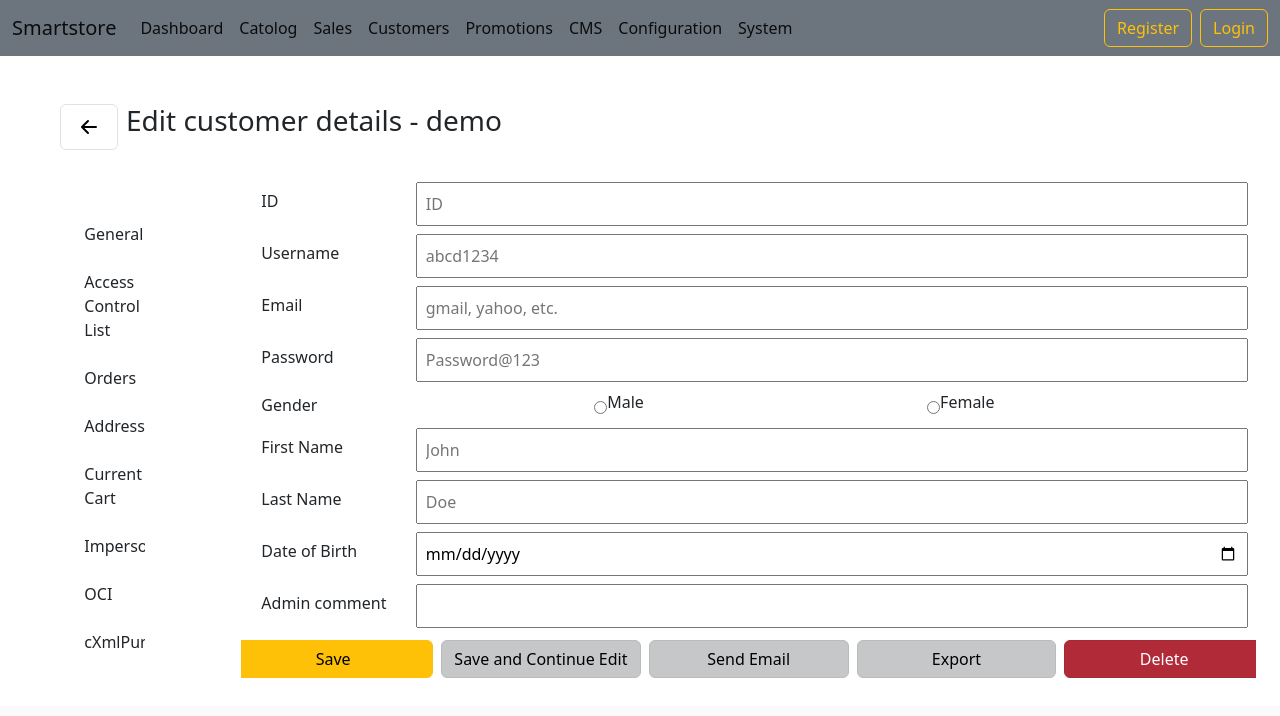
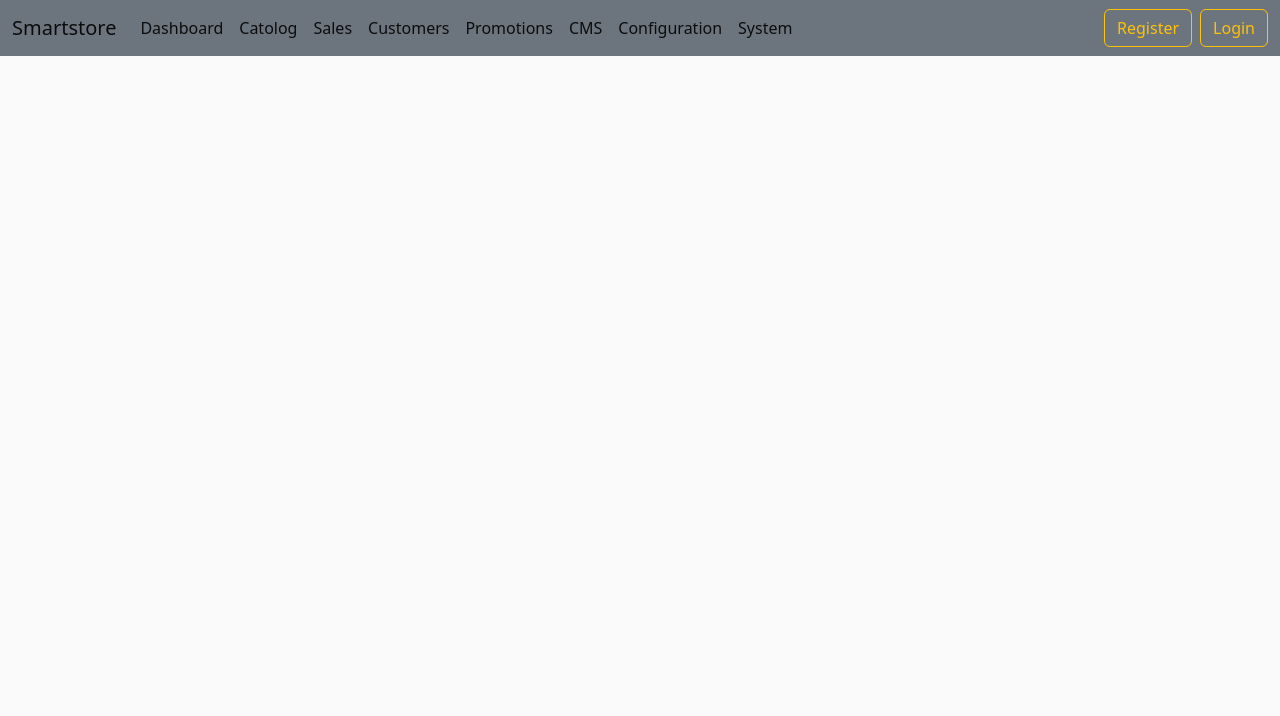
Before and after one commit to pradip8928/Giftana, a React (Vite) app in the folder Client/: page /admin in a window 1280 px wide. Shown: the top 716 px of the page. Built offline with nearby package versions, Linux system fonts and the light colour scheme.

Commit message:
Resolve-1 App.jsx

```diff
--- a/Client/src/App.jsx
+++ b/Client/src/App.jsx
@@ -6,8 +6,6 @@
 import Demo from "./Components/pages/Demo";
 import Navbar from "./Components/pages/Navbar.jsx";
 import Register from "./Components/pages/Register";
-import XForm from './Components/XForm';
-import AdminLogin from "./Components/pages/AdminLogin";
 
 function App() {
   return (
@@ -148,17 +146,9 @@
           element={
             <>
               <Register />
-                <Demo/>
+              <Demo />
 
             </>
-            }
-          />
-          <Route
-            path="/admin"
-            exact
-            element={
-                <AdminLogin />
-
           }
         />
       </Routes>
```
Lines whose indentation alone changed are shown as unchanged.
